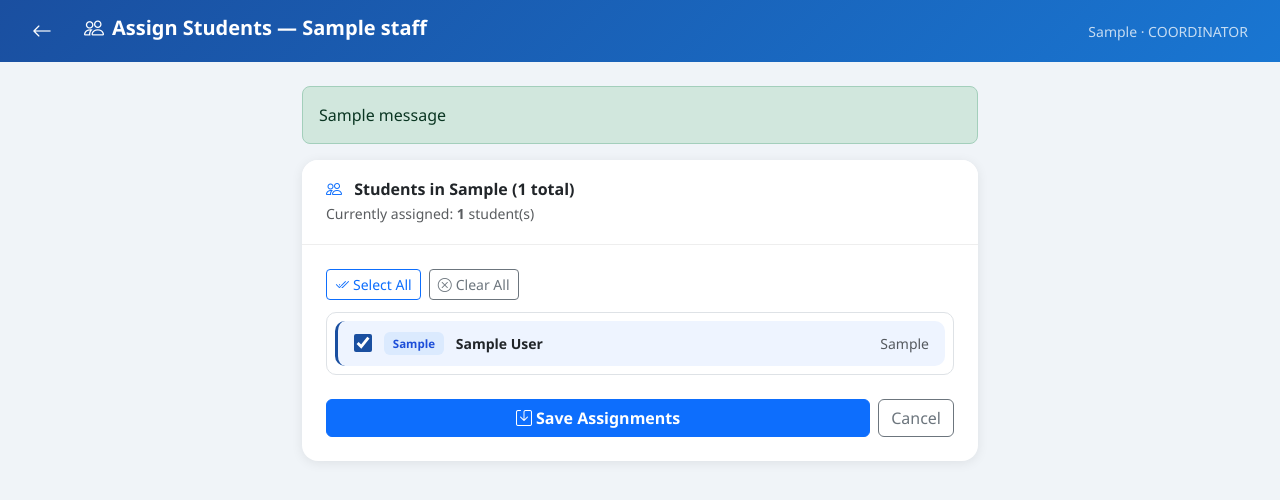
After one commit to Prabu-Kumar00/mini-project, a Flask app: page /admin/staff/1/assign in a window 1280 px wide. The commit adds this page. Shown: the top 500 px of the page. Run offline with Flask 3, Linux system fonts and the light colour scheme; a user stored in the database is signed in; tables that the repository leaves empty hold one stand-in row (values such as "Sample post"); one stand-in notice (Sample message) is shown.

Commit message:
Feature: Tutor/Coordinator student assignment system with HOD panel and filtered dashboard

```diff
--- a/app.py
+++ b/app.py
@@ -147,9 +147,16 @@ app.register_blueprint(profile_bp)
 with app.app_context():
     try:
         db.create_all()
-        print("✅ Database tables verified.")
+        # ─── Run any pending column migrations ───
+        from sqlalchemy import text
+        with db.engine.connect() as conn:
+            conn.execute(text(
+                "ALTER TABLE student ADD COLUMN IF NOT EXISTS tutor_id INTEGER REFERENCES staff(id) ON DELETE SET NULL;"
+            ))
+            conn.commit()
+        print("✅ Database tables verified and migrations applied.")
     except Exception as e:
-        print(f"⚠️  db.create_all() failed (DB may be cold-starting): {e}")
+        print(f"⚠️  Startup DB step failed (DB may be cold-starting): {e}")
 
 if __name__ == "__main__":
     app.run(debug=True)
--- a/models.py
+++ b/models.py
@@ -18,8 +18,9 @@ class Student(UserMixin, db.Model):
     strike_count = db.Column(db.Integer, default=0)
     is_blocked = db.Column(db.Boolean, default=False)
     role = db.Column(db.String(20), default="student")
-    phone = db.Column(db.String(15), nullable=True)          # ✅ NEW
-    name_updated = db.Column(db.Boolean, default=False)      # ✅ NEW
+    phone = db.Column(db.String(15), nullable=True)
+    name_updated = db.Column(db.Boolean, default=False)
+    tutor_id = db.Column(db.Integer, db.ForeignKey("staff.id"), nullable=True)  # ✅ Tutor/Coordinator assignment
 
     def get_id(self):
         return f"s_{self.id}"
--- a/routes/admin.py
+++ b/routes/admin.py
@@ -129,10 +129,18 @@ def manage_staff():
         ).order_by(Staff.role, Staff.department).all()
         can_add = True
 
+    # Pass list of students in dept so HOD can assign them during coordinator creation
+    dept_students = []
+    if current_user.role.lower() == "hod":
+        dept_students = Student.query.filter_by(
+            department=current_user.department
+        ).order_by(Student.roll_no).all()
+
     return render_template(
         "admin/manage_staff.html",
         staff_list=staff_list,
-        can_add=can_add
+        can_add=can_add,
+        dept_students=dept_students
     )
 
 
@@ -171,7 +179,19 @@ def add_staff():
     )
     db.session.add(staff)
     db.session.commit()
-    flash(f"✅ {name} added! Email: {email} | Password: {password}", "success")
+
+    # ─── Assign selected students as tutees ───
+    student_ids = request.form.getlist("student_ids")
+    if student_ids:
+        for sid in student_ids:
+            s = Student.query.get(int(sid))
+            if s:
+                s.tutor_id = staff.id
+        db.session.commit()
+
+    assigned_count = len(student_ids)
+    flash(f"✅ {name} added! Email: {email} | Password: {password}" +
+          (f" | {assigned_count} student(s) assigned." if assigned_count else ""), "success")
     return redirect(url_for("admin.manage_staff"))
 
 
@@ -185,3 +205,37 @@ def delete_staff(staff_id):
     db.session.commit()
     flash(f"🗑️ {staff.name} removed.", "warning")
     return redirect(url_for("admin.manage_staff"))
+
+
+# ── ASSIGN STUDENTS TO COORDINATOR ──
+@admin.route("/admin/staff/<int:staff_id>/assign", methods=["GET", "POST"])
+@login_required
+@admin_required
+def assign_students(staff_id):
+    staff = Staff.query.get_or_404(staff_id)
+
+    if request.method == "POST":
+        # Unassign all students currently linked to this coordinator
+        Student.query.filter_by(tutor_id=staff_id).update({"tutor_id": None})
+        # Assign newly selected students
+        student_ids = request.form.getlist("student_ids")
+        for sid in student_ids:
+            s = Student.query.get(int(sid))
+            if s:
+                s.tutor_id = staff_id
+        db.session.commit()
+        flash(f"✅ Students re-assigned to {staff.name} successfully.", "success")
+        return redirect(url_for("admin.manage_staff"))
+
+    # GET: show the assignment page
+    dept_students = Student.query.filter_by(
+        department=staff.department
+    ).order_by(Student.roll_no).all()
+    assigned_ids = {s.id for s in Student.query.filter_by(tutor_id=staff_id).all()}
+
+    return render_template(
+        "admin/assign_students.html",
+        staff=staff,
+        dept_students=dept_students,
+        assigned_ids=assigned_ids
+    )
--- /dev/null
+++ b/templates/admin/assign_students.html
@@ -0,0 +1,131 @@
+<!DOCTYPE html>
+<html lang="en">
+<head>
+  <meta charset="UTF-8">
+  <meta name="viewport" content="width=device-width, initial-scale=1.0">
+  <meta name="robots" content="noindex, nofollow">
+  <title>Assign Students — {{ staff.name }} | GrievanceAI</title>
+  <link href="https://cdn.jsdelivr.net/npm/bootstrap@5.3.0/dist/css/bootstrap.min.css" rel="stylesheet">
+  <link href="https://cdn.jsdelivr.net/npm/bootstrap-icons@1.11.0/font/bootstrap-icons.css" rel="stylesheet">
+  <style>
+    body { background: #f0f4f8; font-family: 'Segoe UI', sans-serif; }
+
+    .topbar {
+      background: linear-gradient(135deg, #1a4fa0, #1976d2);
+      color: white; padding: 1rem 2rem;
+      display: flex; align-items: center; justify-content: space-between;
+    }
+    .topbar h5 { margin: 0; font-weight: 700; }
+
+    .card { border: none; border-radius: 16px; box-shadow: 0 2px 12px rgba(0,0,0,0.08); }
+
+    .student-item {
+      display: flex; align-items: center; gap: 0.75rem;
+      padding: 0.65rem 1rem; border-radius: 10px;
+      transition: background 0.15s;
+      cursor: pointer;
+    }
+    .student-item:hover { background: #f0f4ff; }
+    .student-item input[type="checkbox"] {
+      width: 18px; height: 18px; cursor: pointer; accent-color: #1a4fa0;
+    }
+    .student-item.assigned { background: #eef4ff; border-left: 3px solid #1a4fa0; }
+
+    .roll-badge {
+      background: #dbeafe; color: #1d4ed8;
+      font-size: 0.72rem; font-weight: 700;
+      padding: 0.2rem 0.55rem; border-radius: 6px;
+      white-space: nowrap;
+    }
+
+    .select-actions { display: flex; gap: 0.5rem; margin-bottom: 0.75rem; }
+  </style>
+</head>
+<body>
+
+<div class="topbar">
+  <div class="d-flex align-items: center; gap-3">
+    <a href="/admin/staff" class="text-white text-decoration-none fs-5 me-3">
+      <i class="bi bi-arrow-left"></i>
+    </a>
+    <h5 class="mb-0">
+      <i class="bi bi-people me-2"></i>Assign Students — {{ staff.name }}
+    </h5>
+  </div>
+  <span class="opacity-75 small">{{ staff.department }} · COORDINATOR</span>
+</div>
+
+<div class="container py-4" style="max-width: 700px;">
+
+  {% with messages = get_flashed_messages(with_categories=true) %}
+  {% for category, message in messages %}
+  <div class="alert alert-{{ category }} rounded-3">{{ message }}</div>
+  {% endfor %}
+  {% endwith %}
+
+  <div class="card">
+    <div class="card-header d-flex justify-content-between align-items-center"
+         style="background: white; border-bottom: 1px solid #eee; border-radius: 16px 16px 0 0; padding: 1.25rem 1.5rem;">
+      <div>
+        <h6 class="mb-0 fw-bold">
+          <i class="bi bi-people me-2 text-primary"></i>
+          Students in {{ staff.department }} ({{ dept_students | length }} total)
+        </h6>
+        <p class="text-muted small mb-0 mt-1">
+          Currently assigned: <strong>{{ assigned_ids | length }}</strong> student(s)
+        </p>
+      </div>
+    </div>
+
+    <div class="card-body p-4">
+      <form method="POST">
+
+        <div class="select-actions">
+          <button type="button" class="btn btn-sm btn-outline-primary"
+                  onclick="document.querySelectorAll('input[name=student_ids]').forEach(c=>c.checked=true)">
+            <i class="bi bi-check2-all me-1"></i>Select All
+          </button>
+          <button type="button" class="btn btn-sm btn-outline-secondary"
+                  onclick="document.querySelectorAll('input[name=student_ids]').forEach(c=>c.checked=false)">
+            <i class="bi bi-x-circle me-1"></i>Clear All
+          </button>
+        </div>
+
+        {% if dept_students %}
+        <div style="max-height: 420px; overflow-y: auto; border: 1.5px solid #dee2e6; border-radius: 10px; padding: 0.5rem;">
+          {% for student in dept_students %}
+          <label class="student-item {{ 'assigned' if student.id in assigned_ids else '' }}"
+                 for="stu_{{ student.id }}">
+            <input type="checkbox" name="student_ids"
+                   value="{{ student.id }}" id="stu_{{ student.id }}"
+                   {{ 'checked' if student.id in assigned_ids else '' }}>
+            <span class="roll-badge">{{ student.roll_no }}</span>
+            <span class="fw-semibold small">{{ student.name }}</span>
+            <span class="text-muted small ms-auto">{{ student.section }}</span>
+          </label>
+          {% endfor %}
+        </div>
+        {% else %}
+        <div class="text-center text-muted py-4">
+          <i class="bi bi-inbox fs-3 d-block mb-2"></i>
+          No registered students found in {{ staff.department }}.
+        </div>
+        {% endif %}
+
+        <div class="d-flex gap-2 mt-4">
+          <button type="submit" class="btn btn-primary fw-bold flex-grow-1">
+            <i class="bi bi-save me-1"></i>Save Assignments
+          </button>
+          <a href="{{ url_for('admin.manage_staff') }}" class="btn btn-outline-secondary">
+            Cancel
+          </a>
+        </div>
+
+      </form>
+    </div>
+  </div>
+</div>
+
+<script src="https://cdn.jsdelivr.net/npm/bootstrap@5.3.0/dist/js/bootstrap.bundle.min.js"></script>
+</body>
+</html>
```
Also changed, not shown: routes/coordinator.py (+19 -3 lines), templates/admin/manage_staff.html (+33 -2 lines).
